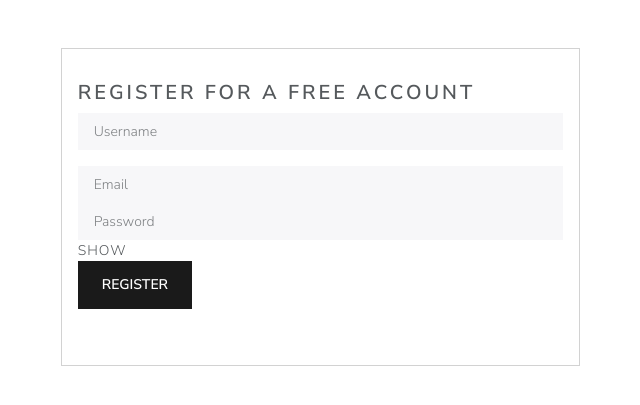
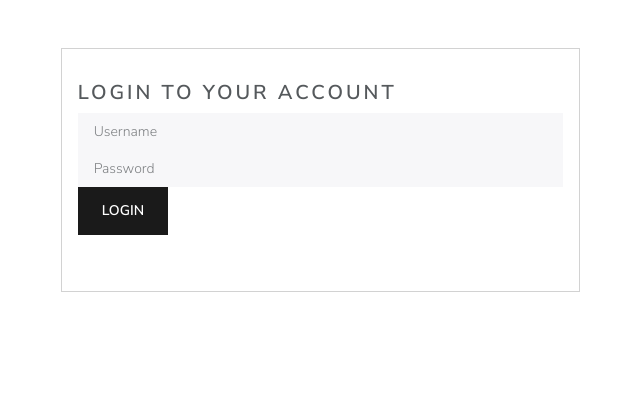
Before and after one commit to iamharshitnegi/Extracker, a Django app: page /authentication/login in a window 1280 px wide. Shown: the top 405 px of the page, without its empty margins (374-1014 px from the left). Run offline with Django 4.2, Linux system fonts and the light colour scheme; some libraries are stand-ins or nearby versions.

Commit message:
User login: User login part completed

```diff
--- a/authentication/views.py
+++ b/authentication/views.py
@@ -7,10 +7,11 @@ from django.contrib.auth.models import User
 from validate_email import validate_email
 from django.contrib import messages
 from django.core.mail import EmailMessage
-from django.utils.encoding import force_bytes, DjangoUnicodeDecodeError
+from django.utils.encoding import force_bytes, force_str, DjangoUnicodeDecodeError
 from django.utils.http import urlsafe_base64_decode, urlsafe_base64_encode
 from django.contrib.sites.shortcuts import get_current_site
 from .utils import token_generator
+from django.contrib import auth
 
 # Create your views here.
 
@@ -93,28 +94,55 @@ class RegistrationView(View):
 
 class VerificationView(View):
     def get(self, request, uidb64, token):
-
         try:
-            id = str(urlsafe_base64_decode(uidb64))
+            id = force_str(urlsafe_base64_decode(uidb64))
             user = User.objects.get(pk=id)
 
-            if not token_genrator.check_token(user,token):
-                 return redirect('login'+'?message='+'User already activated')
+        except(TypeError, ValueError, OverflowError, User.DoesNotExist):
+            user = None
 
-            if user.is_active:
-                return redirect('login')
-
+        if user is not None and token_generator.check_token(user, token):
             user.is_active = True
             user.save()
 
-            messages.success(request,'Account activated successfully')
+            messages.success(request, 'Account activated successfully')
             return redirect('login')
 
-        except Exception as ex:
-            pass
+        elif not token_generator.check_token(user, token):
+            messages.warning(request,'User already activated')
+            return redirect('login')
 
-        return redirect('login')
+        elif user.is_active:
+            return redirect('login')
+
+        else:
+            messages.error(request, 'Activation link is invalid!')
+            return redirect('login')
+
 
 class LoginView(View):
     def get(self, request):
         return render(request, 'authentication/login.html')
+
+    def post(self, request):
+        username=request.POST['username']
+        password=request.POST['password']
+
+        if username and password:
+            user= auth.authenticate(username=username, password=password)
+
+            if user:
+                if user.is_active:
+                    auth.login(request,user)
+                    messages.success(request, "Welcome, "+user.username+", you are now logged in.")
+                    return redirect('personal_expenses')
+
+                # May have to remove the next two lines of code
+                messages.error(request, 'Account is not active, please check your email')
+                return render(request, 'authentication/login.html')
+
+            messages.error(request, 'Invalid credentials')
+            return render(request, 'authentication/login.html')
+
+        messages.error(request, 'Please fill all fields')
+        return render(request, 'authentication/login.html')
--- a/templates/authentication/login.html
+++ b/templates/authentication/login.html
@@ -9,32 +9,19 @@
         <div class="card mt-5">
             <div class="card-body">
               <div class="card-title py-3">
-                <h4>Register for a free account</h4>
-                <form action="{% url 'register_page' %}" method="post">
+                <h4>Login to your account</h4>
+                <form action="{% url 'login' %}" method="post">
                     {% csrf_token %}
                     {% include 'partials/_messages.html' %}
                     <div class="form-group">
                         <input type="text" name="username" placeholder="Username" id="usernameField" class="form-control form-control-sm" value="{{fieldValues.username}}"/>
                     </div>
 
-                    <div class="invalid_feedback invalid-feedback" style="display:none">
-                    </div>
-
-                    <p class="text-sm text-success usernameSuccessOutput"></p>
-
-                    <div class="form-group">
-                        <input type="email" name="email" placeholder="Email" id="email-field" class="form-control form-control-sm" value="{{fieldValues.email}}"/>
-                    </div>
-
-                    <div class="emailfeedBackArea invalid-feedback" style="display:none">
-
-                    </div>
-
                     <div class="form-group">
                         <input type="password" name="password" placeholder="Password" id="password-field" class="form-control form-control-sm"/>
-                        <small class="float-right py-3 showPasswordToggle">SHOW</small>
+                        <!-- <small class="float-right py-3 showPasswordToggle">SHOW</small> -->
                     </div>
-                    <input type="submit" value="Register" class="btn btn-block btn-primary submit-btn">
+                    <input type="submit" value="Login" class="btn btn-block btn-primary submit-btn">
                 </form>
             </div>
         </div>
```
